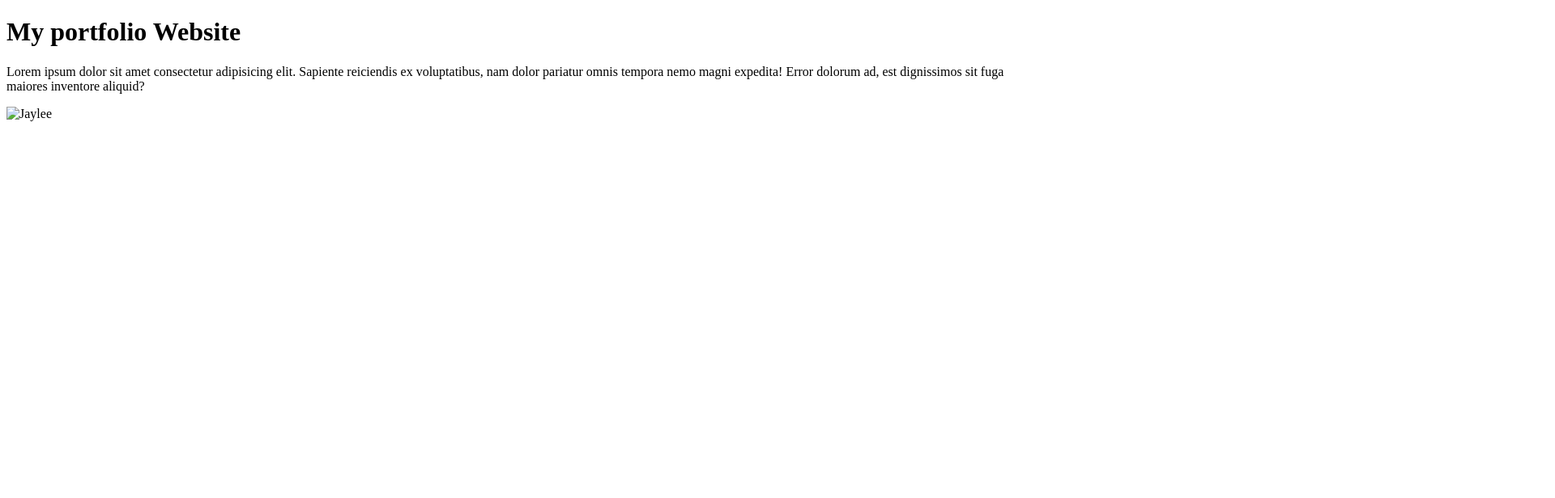
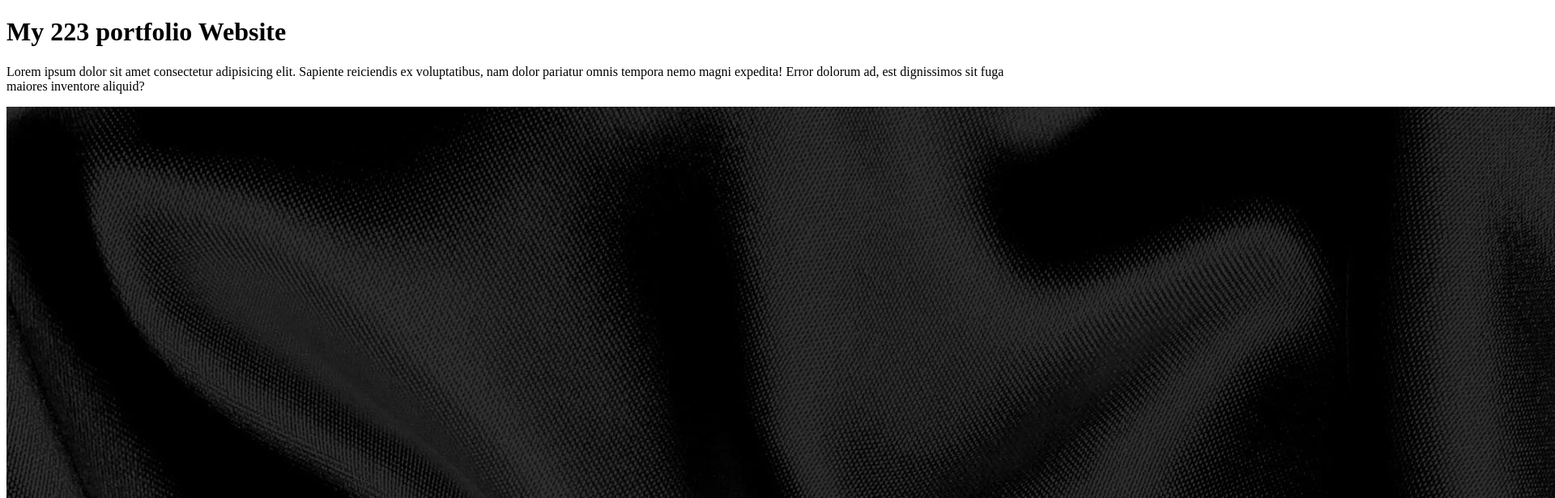
Before and after one commit to jayleeotieno-boop/my-first-website, a plain HTML site: page index.html in a window 1280 px wide. Shown: the top 616 px of the page at 81% size, 1920 px wide, since content can reach past the window. Drawn offline with Linux system fonts and the light colour scheme.

Commit message:
update v6

```diff
--- a/index.html
+++ b/index.html
@@ -6,15 +6,16 @@
     <title>My portfolio Website </title>
     <style>
         img{
-            width: 10 ;
-            height: 10;
+            width: 0.5 ;
+            height: 0.5;
         }
     </style>
 </head>
 <body>
-    <h1>My portfolio Website</h1>
+    <h1>My 223 portfolio Website</h1>
     <p>Lorem ipsum dolor sit amet consectetur adipisicing elit. Sapiente reiciendis ex voluptatibus, nam dolor pariatur omnis tempora nemo magni expedita! Error dolorum ad, est dignissimos sit fuga maiores inventore aliquid?</p>
-    <img src="F1 logo 2.webp" alt="Jaylee">
+    <img src="img/F1 logo 2.webp" alt="Jaylee">
+    <p>Lorem ipsum dolor sit amet consectetur adipisicing elit. Temporibus voluptatem numquam aliquid magni minus harum similique quod! Ipsa autem eveniet quas animi doloribus, temporibus nam necessitatibus at libero quidem error.</p>
 
 </body>
 </html>
```
